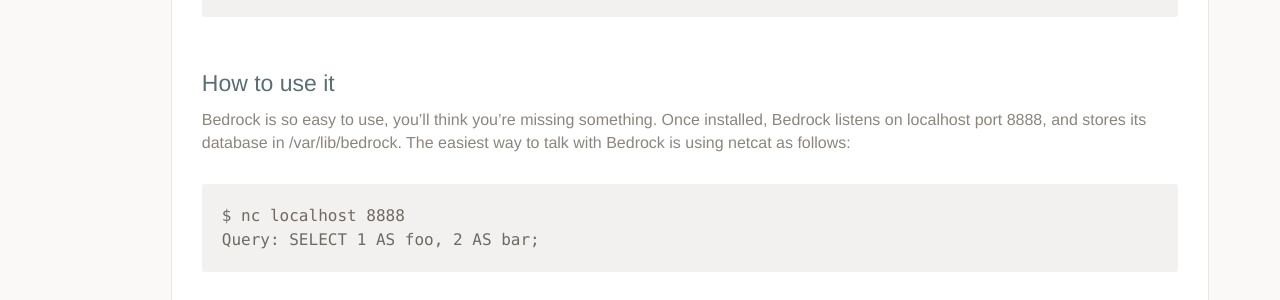
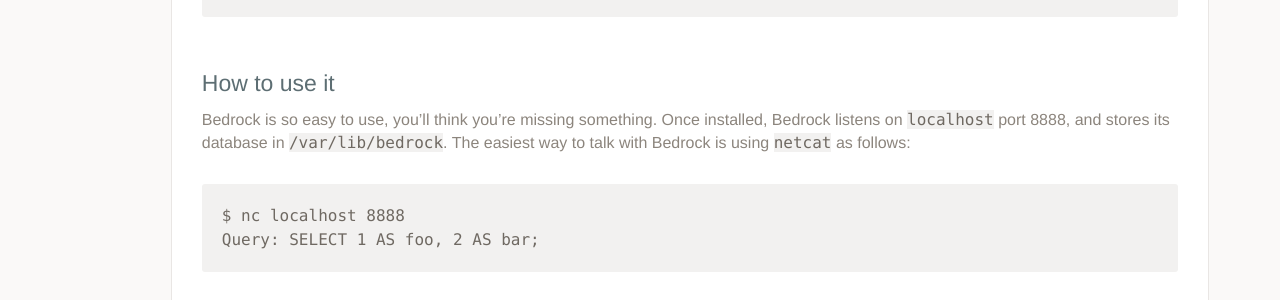
Before and after one commit to Expensify/Bedrock, a Jekyll site: the page built from docs/index.md, in a window 1280 px wide. Shown: the part 1588-1888 px from the top of the page. Built offline with Jekyll 4.4.1, drawn with Linux system fonts in a browser that asks for light colours.

Commit message:
Attempted to highlight <code> segments

```diff
--- a/docs/_layouts/default.html
+++ b/docs/_layouts/default.html
@@ -509,6 +509,14 @@
             	word-wrap:normal;
             	white-space:pre;
             }
+
+            code {
+		background-color:#f2f1f0;
+            	color:#6f6962;
+            	font-family:Menlo,Consolas,"Bitstream Vera Sans Mono","DejaVu Sans Mono",Monaco,monospace;
+            }
+
+
         </style>
     </head>
     <body>
```
